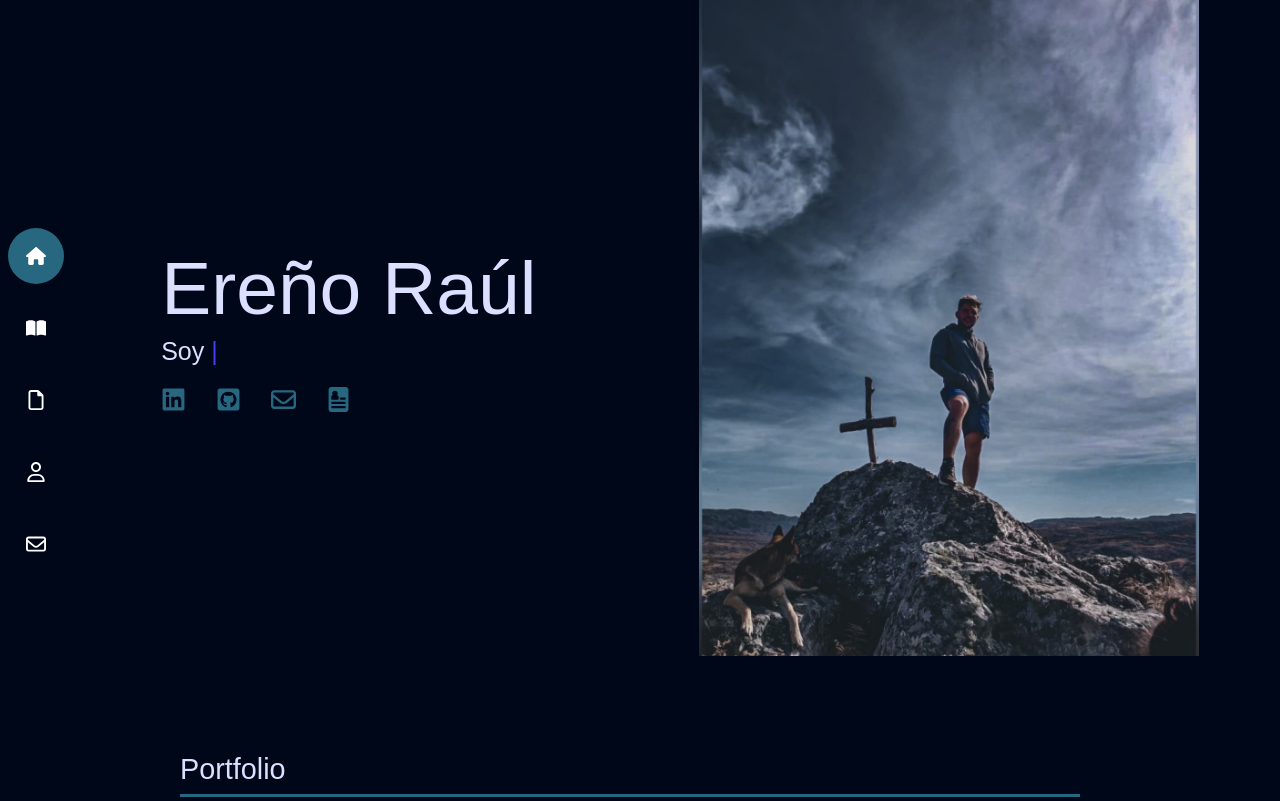
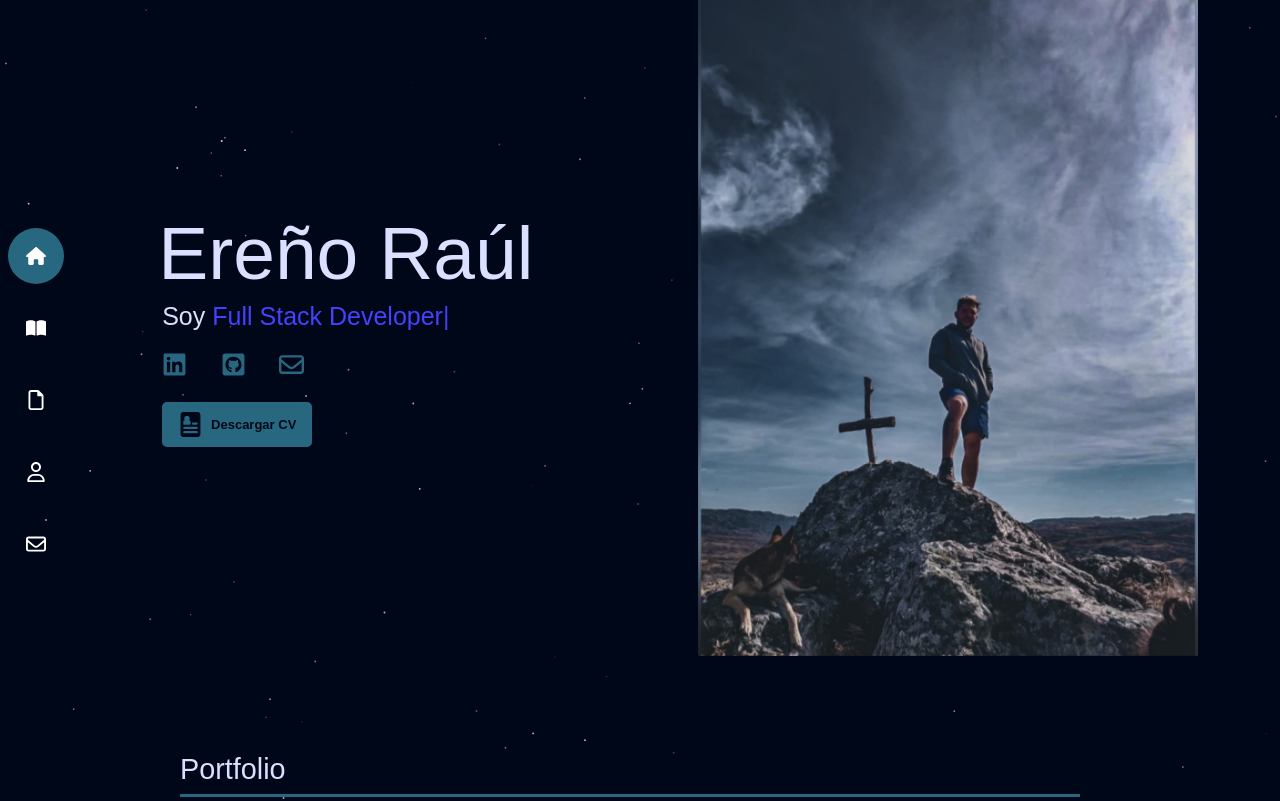
Before and after one commit to raulereno/portfolio2.0, a React (Create React App) app: page / in a window 1280 px wide. Shown: the top 801 px of the page. Built offline with nearby package versions, Linux system fonts and the light colour scheme.

Commit message:
agregando boton para descargar cv y efecto de particulas en el fondo

```diff
--- a/package.json
+++ b/package.json
@@ -17,8 +17,10 @@
     "react-dom": "^18.2.0",
     "react-router-dom": "^6.4.5",
     "react-scripts": "5.0.1",
+    "react-tsparticles": "^2.7.1",
     "sass": "^1.56.1",
     "sweetalert2": "^11.6.15",
+    "tsparticles": "^2.7.1",
     "typed.js": "^2.0.12",
     "web-vitals": "^2.1.4"
   },
--- a/src/components/main/Landing/useTypingHook.js
+++ b/src/components/main/Landing/useTypingHook.js
@@ -9,13 +9,9 @@ export const UseTypedHooks = ({ reset }) => {
 
   React.useEffect(() => {
     const options = {
-      strings: [
-        "Full Stack Developer",
-        "Frontend Developer",
-        "Backend Developer",
-      ],
-      typeSpeed: 50,
-      backSpeed: 50,
+      strings: ["Full Stack Developer"],
+      typeSpeed: 150,
+      backSpeed: 150,
     };
 
     typed.current = new Typed(el.current, options);
--- a/src/components/main/Main.jsx
+++ b/src/components/main/Main.jsx
@@ -6,8 +6,22 @@ import About from "./about/About";
 import Contact from "./contact/Contact";
 import Footer from "./footer/Footer";
 import { useState } from "react";
+import { useCallback } from "react";
+import Particles from "react-tsparticles";
+import { loadFull } from "tsparticles";
 
 const Main = () => {
+  const particlesInit = useCallback(async (engine) => {
+    // you can initiate the tsParticles instance (engine) here, adding custom shapes or presets
+    // this loads the tsparticles package bundle, it's the easiest method for getting everything ready
+    // starting from v2 you can add only the features you need reducing the bundle size
+    await loadFull(engine);
+  }, []);
+
+  const particlesLoaded = useCallback(async (container) => {
+    await console.log(container);
+  }, []);
+
   const [showNav, setShowNav] = useState(false);
 
   const activateNav = () => {
@@ -39,6 +53,121 @@ const Main = () => {
           </svg>
         </button>
       )}
+      <Particles
+        id="tsparticles"
+        init={particlesInit}
+        loaded={particlesLoaded}
+        options={{
+          particles: {
+            number: {
+              value: 80,
+              density: {
+                enable: true,
+                value_area: 800,
+              },
+            },
+            color: {
+              value: "#dae0ff",
+            },
+            shape: {
+              type: "circle",
+              stroke: {
+                width: 0,
+                color: "#000000",
+              },
+              polygon: {
+                nb_sides: 5,
+              },
+              image: {
+                src: "img/github.svg",
+                width: 100,
+                height: 100,
+              },
+            },
+            opacity: {
+              value: 1,
+              random: true,
+              anim: {
+                enable: true,
+                speed: 1,
+                opacity_min: 0,
+                sync: false,
+              },
+            },
+            size: {
+              value: 0.8,
+              random: true,
+              anim: {
+                enable: false,
+                speed: 4,
+                size_min: 0.3,
+                sync: false,
+              },
+            },
+            line_linked: {
+              enable: false,
+              distance: 150,
+              color: "#ffffff",
+              opacity: 0.4,
+              width: 1,
+            },
+            move: {
+              enable: true,
+              speed: 1,
+              direction: "bottom",
+              random: true,
+              straight: false,
+              out_mode: "out",
+              bounce: false,
+              attract: {
+                enable: false,
+                rotateX: 600,
+                rotateY: 600,
+              },
+            },
+          },
+          interactivity: {
+            detect_on: "canvas",
+            events: {
+              onhover: {
+                enable: false,
+                mode: "bubble",
+              },
+              onclick: {
+                enable: false,
+                mode: "repulse",
+              },
+              resize: true,
+            },
+            modes: {
+              grab: {
+                distance: 400,
+                line_linked: {
+                  opacity: 1,
+                },
+              },
+              bubble: {
+                distance: 250,
+                size: 0,
+                duration: 2,
+                opacity: 0,
+                speed: 3,
+              },
+              repulse: {
+                distance: 400,
+                duration: 0.4,
+              },
+              push: {
+                particles_nb: 4,
+              },
+              remove: {
+                particles_nb: 2,
+              },
+            },
+          },
+          retina_detect: true,
+        }}
+      />
       <Navbar showNav={showNav} setShowNav={setShowNav} />
       <div>
         <Landing />
--- a/src/components/main/socialMedias/SocialMedias.jsx
+++ b/src/components/main/socialMedias/SocialMedias.jsx
@@ -39,6 +39,7 @@ const SocialMedias = () => {
         href="https://drive.google.com/file/d/1HkPomSJjFgd403nMO6aBX51RGZr5auVT/view?usp=sharing"
         target="_blank"
         rel="noreferrer"
+        id="downloadCV"
       >
         <svg
           version="1.1"
@@ -76,6 +77,7 @@ const SocialMedias = () => {
           <g></g>
           <g></g>
         </svg>
+        <span>Descargar CV</span>
       </a>
     </div>
   );
--- a/src/styles/_contact.scss
+++ b/src/styles/_contact.scss
@@ -21,6 +21,7 @@
       width: 470px;
       align-self: flex-end;
       margin-left: 180px;
+      z-index: 99;
 
       form {
         display: flex;
@@ -29,16 +30,29 @@
       .inputs {
         display: flex;
         margin-bottom: 15px;
+
         input {
           width: 225px;
+          background-color: $base-color;
+          color: white;
+          &::placeholder {
+            color: $font-ligth;
+          }
         }
       }
       .input-name {
+        background-color: $base-color;
         margin-right: 1rem;
       }
       .input-subject {
         margin-bottom: 1rem;
         width: 465px;
+        background-color: $base-color;
+        color: white;
+
+        &::placeholder {
+          color: $font-ligth;
+        }
       }
       .container_textarea {
         display: flex;
@@ -46,6 +60,13 @@
         .textarea-message {
           width: 465px;
           height: 200px;
+          background-color: $base-color;
+          resize: none;
+          color: white;
+
+          &::placeholder {
+            color: $font-ligth;
+          }
         }
       }
       .buttonSubmit {
@@ -63,7 +84,6 @@
           background-color: #00435b;
           transform: scale(1.1);
           cursor: pointer;
-          font-weight: bold;
         }
       }
       .disableButton {
@@ -96,6 +116,7 @@
         width: 50px;
         height: 50px;
         transition: 0.2s;
+        z-index: 99;
 
         &:hover {
           background-color: $font-ligth;
@@ -123,6 +144,7 @@
     .email {
       display: flex;
       align-items: center;
+
       .email-icon {
         display: flex;
         justify-content: center;
@@ -132,6 +154,8 @@
         width: 50px;
         height: 50px;
         transition: 0.2s;
+        z-index: 99;
+
         &:hover {
           background-color: $font-ligth;
           svg {
--- a/src/styles/_footer.scss
+++ b/src/styles/_footer.scss
@@ -39,6 +39,11 @@
           transform: scale(1.1);
           fill: ghostwhite;
         }
+      }
+    }
+    #downloadCV {
+      span {
+        display: none;
       }
     }
   }
--- a/src/styles/_landing.scss
+++ b/src/styles/_landing.scss
@@ -1,11 +1,13 @@
 #container_landing {
   display: flex;
   justify-content: space-around;
+
   h1 {
     color: $font-ligth;
 
     margin: 0;
     font-size: 75px;
+    margin-left: -4px;
   }
   p {
     font-family: "Poppins", sans-serif;
@@ -16,6 +18,8 @@
     }
   }
   #imgLanding {
+    z-index: 99;
+
     img {
       width: 500px;
     }
@@ -45,8 +49,9 @@
     }
     .socialMedias {
       display: grid;
-      grid-template-columns: repeat(4, 0.1fr);
+      grid-template-columns: repeat(3, 0.1fr);
       gap: 25px;
+      z-index: 99;
 
       a {
         svg {
@@ -59,6 +64,32 @@
             transform: scale(1.1);
             fill: white;
           }
+        }
+      }
+      a#downloadCV {
+        background-color: $secondary-color;
+        display: flex;
+        width: 150px;
+        text-decoration: none;
+        color: white;
+        padding: 10px;
+        border-radius: 5px;
+        grid-column: span 3;
+        font-size: 13px;
+        align-items: center;
+        justify-content: center;
+        color: $base-color;
+        font-weight: bolder;
+        transition: 0.3s all;
+        svg {
+          fill: $base-color;
+          margin-right: 8px;
+        }
+        &:hover {
+          background-color: $font-ligth;
+          transform: scale(1.05);
+          font-size: 14px;
+          font-weight: bolder;
         }
       }
     }
--- a/src/styles/_resume.scss
+++ b/src/styles/_resume.scss
@@ -20,6 +20,7 @@
   .resume {
     display: flex;
     margin-top: 1rem;
+
     p {
       margin: 0;
     }
@@ -31,6 +32,8 @@
     }
     .education {
       width: 60%;
+      z-index: 99;
+
       h4 {
         font-size: 1.3rem;
       }
--- a/src/styles/styles.scss
+++ b/src/styles/styles.scss
@@ -39,6 +39,9 @@ h6 {
   margin: 5px 5px 0 0;
   display: none;
 }
+#tsparticles {
+  z-index: 0;
+}
 
 @media screen and (max-width: 600px) {
   .responsive_nav {
```
Also changed, not shown: 1 other file (tests, documents, lock files or other folders).
